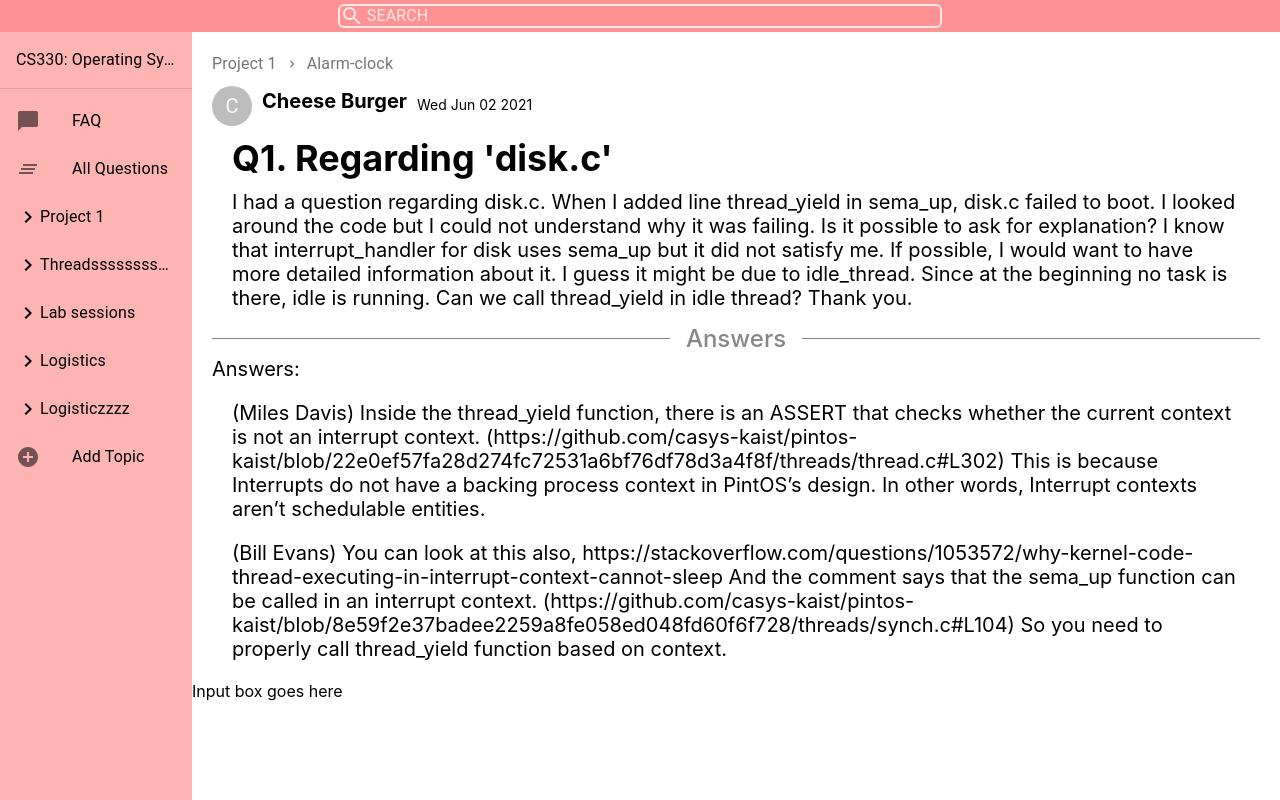
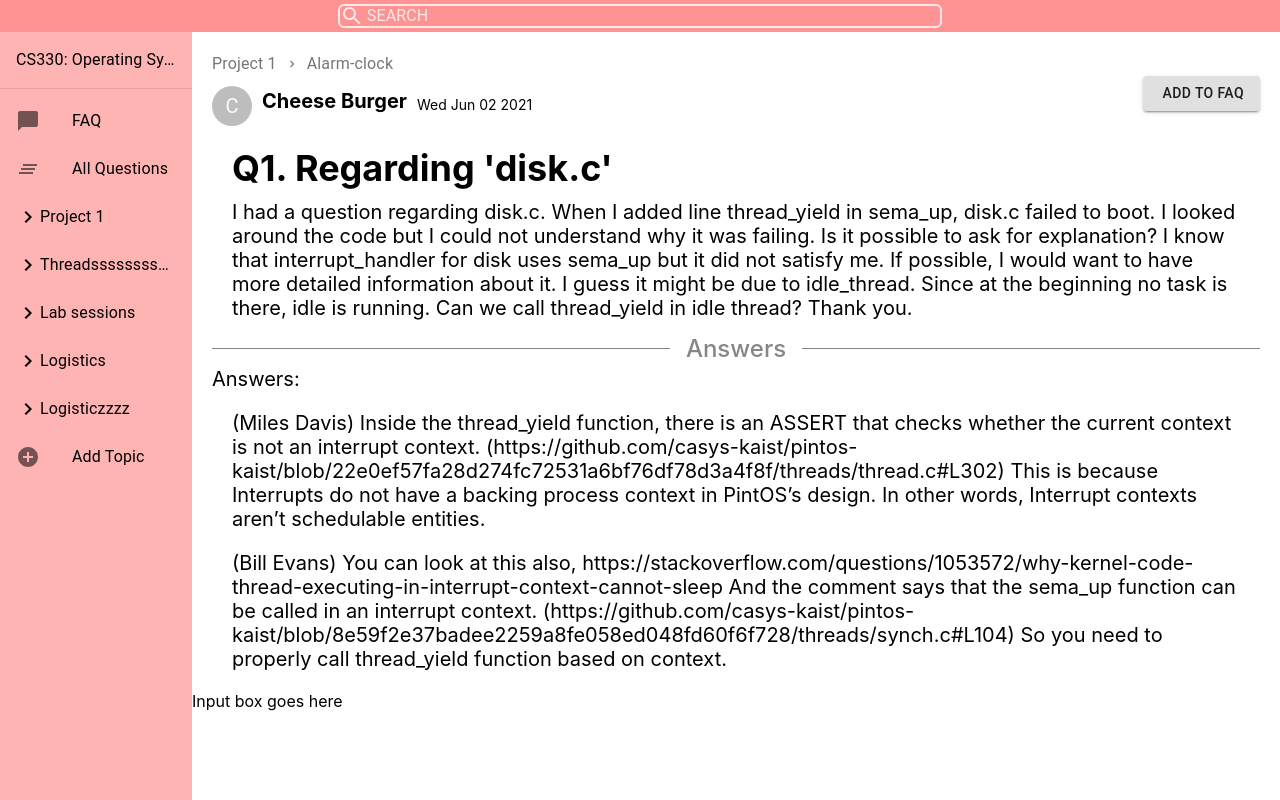
Before and after one commit to busankimchi/CS374-design-project, a React (Create React App) app: page /faq in a window 1280 px wide. Built offline with nearby package versions, Linux system fonts and the light colour scheme; no server answers; the database is empty.

Commit message:
Add FAQ button

```diff
--- a/package.json
+++ b/package.json
@@ -3,6 +3,8 @@
   "version": "0.1.0",
   "private": true,
   "dependencies": {
+    "@iconify-icons/bi": "^1.1.5",
+    "@iconify/react": "^1.1.4",
     "@material-ui/core": "^4.11.4",
     "@material-ui/icons": "^4.11.2",
     "@testing-library/jest-dom": "^5.11.4",
--- a/src/components/Contents/AnswerDivider.tsx
+++ b/src/components/Contents/AnswerDivider.tsx
@@ -1,5 +1,5 @@
-import React from "react";
-import { makeStyles } from "@material-ui/core";
+import styled from 'styled-components';
+import { makeStyles, Box } from "@material-ui/core";
 import { GRAY_1 } from '../../utils/themes'
 
 const useStyles = makeStyles(theme => ({
@@ -26,10 +26,10 @@ const useStyles = makeStyles(theme => ({
 export const AnswerDivider = () => {
  const classes = useStyles();
  return (
-  <div className={classes.container}>
-    <div className={classes.border} />
-    <span className={classes.content}>Answers</span>
-    <div className={classes.border} />
-  </div>
+  <Box className={classes.container}>
+    <Box className={classes.border} />
+      <Box className={classes.content}>Answers</Box>
+    <Box className={classes.border} />
+  </Box>
  );
 };
--- /dev/null
+++ b/src/components/Contents/FAQButton.tsx
@@ -0,0 +1,38 @@
+import { FC } from 'react';
+import styled from 'styled-components';
+import { Button } from '@material-ui/core';
+import DeleteIcon from '@material-ui/icons/Delete';
+import { Icon, InlineIcon } from '@iconify/react';
+import pinAngle from '@iconify-icons/bi/pin-angle';
+import pinAngleFill from '@iconify-icons/bi/pin-angle-fill';
+
+interface FAQButtonProp {
+    isFaq: boolean,
+};
+
+export const FAQButton: FC<FAQButtonProp> = ({isFaq}) => {
+    if (isFaq) {
+        return (
+            <CustonFAQButton
+                variant="contained"
+                startIcon={<Icon icon={pinAngleFill} />}
+            >
+                Remove from FAQ
+        </CustonFAQButton>
+        );
+    }
+    return (
+        <CustonFAQButton
+            variant="contained"
+            startIcon={<Icon icon={pinAngle} />}
+        >
+            Add to FAQ
+    </CustonFAQButton>
+    );
+};
+
+const CustonFAQButton = styled(Button)`
+  margin: 10px;
+  font-size: 14px;
+  height: 35px;
+`;
--- a/src/components/Contents/QnADisplay.tsx
+++ b/src/components/Contents/QnADisplay.tsx
@@ -6,6 +6,7 @@ import { UserInfo } from './UserInfo'
 import { AnswerDivider } from './AnswerDivider'
 import { QuestionContent, AnswerContent } from '../../utils/types'
 import { dummyQuestion, dummyAnswers } from '../../utils/dummyDatas'
+import { FAQButton } from './FAQButton'
 
 interface QuestionIdProp { questionId: number; };
 
@@ -33,7 +34,10 @@ export const QnADisplay: FC<QuestionIdProp> = ({questionId}) => {
           <BreadcrumbElem color="textSecondary">{question.topic}</BreadcrumbElem>
           <BreadcrumbElem color="textSecondary">{question.subtopic}</BreadcrumbElem>
         </Breadcrumbs>
-        <UserInfo userName={question.name} date={question.time}/>
+        <QuestionTopBox>
+          <UserInfo userName={question.name} date={question.time}/>
+          <FAQButton isFaq={false}/>
+        </QuestionTopBox>
         <QuestionBox>
           <QuestionTitleBox>
             Q{questionId}. {question.title}
@@ -66,6 +70,11 @@ const QuestionBox = styled(Box)`
   margin: 10px;
 `;
 
+const QuestionTopBox = styled(Box)`
+  display: flex;
+  justify-content: space-between;
+`;
+
 const QuestionTitleBox = styled(Box)`
   margin-left: 10px;
   font-size: 36px;
@@ -80,7 +89,3 @@ const QuestionContentBox = styled(Box)`
 const BreadcrumbElem = styled(Typography)`
   font-size: 14px;
 `;
-
-const QADivider = styled(Divider)`
-
-`;
--- a/src/utils/dummyDatas.ts
+++ b/src/utils/dummyDatas.ts
@@ -89,6 +89,7 @@ export const dummyQuestion: QuestionContent = {
   name: 'Cheese Burger',
   image: 0,
   time: new Date(),
+  isFaq: true,
   title: "Regarding 'disk.c'",
   content:
     'I had a question regarding disk.c. When I added line thread_yield in sema_up, disk.c failed to boot. I looked around the code but I could not understand why it was failing. Is it possible to ask for explanation? I know that interrupt_handler for disk uses sema_up but it did not satisfy me. If possible, I would want to have more detailed information about it. I guess it might be due to idle_thread. Since at the beginning no task is there, idle is running. Can we call thread_yield in idle thread?\n\nThank you.',
--- a/src/utils/types.ts
+++ b/src/utils/types.ts
@@ -4,6 +4,7 @@ export interface QuestionContent {
     name: string;
     image: number;
     time: Date;
+    isFaq: boolean;
     title: string;
     content: string;
 }
```
Also changed, not shown: 1 other file (tests, documents, lock files or other folders).
